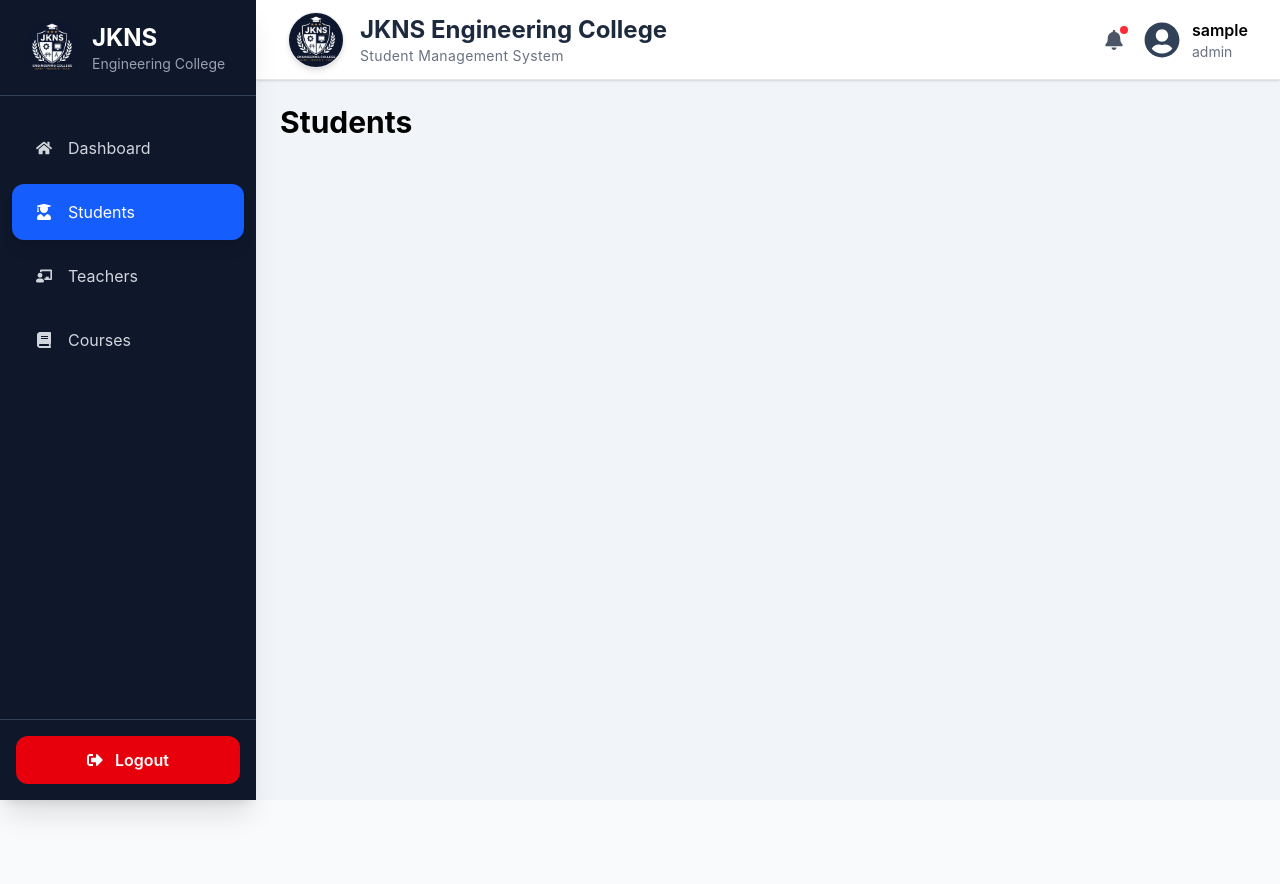
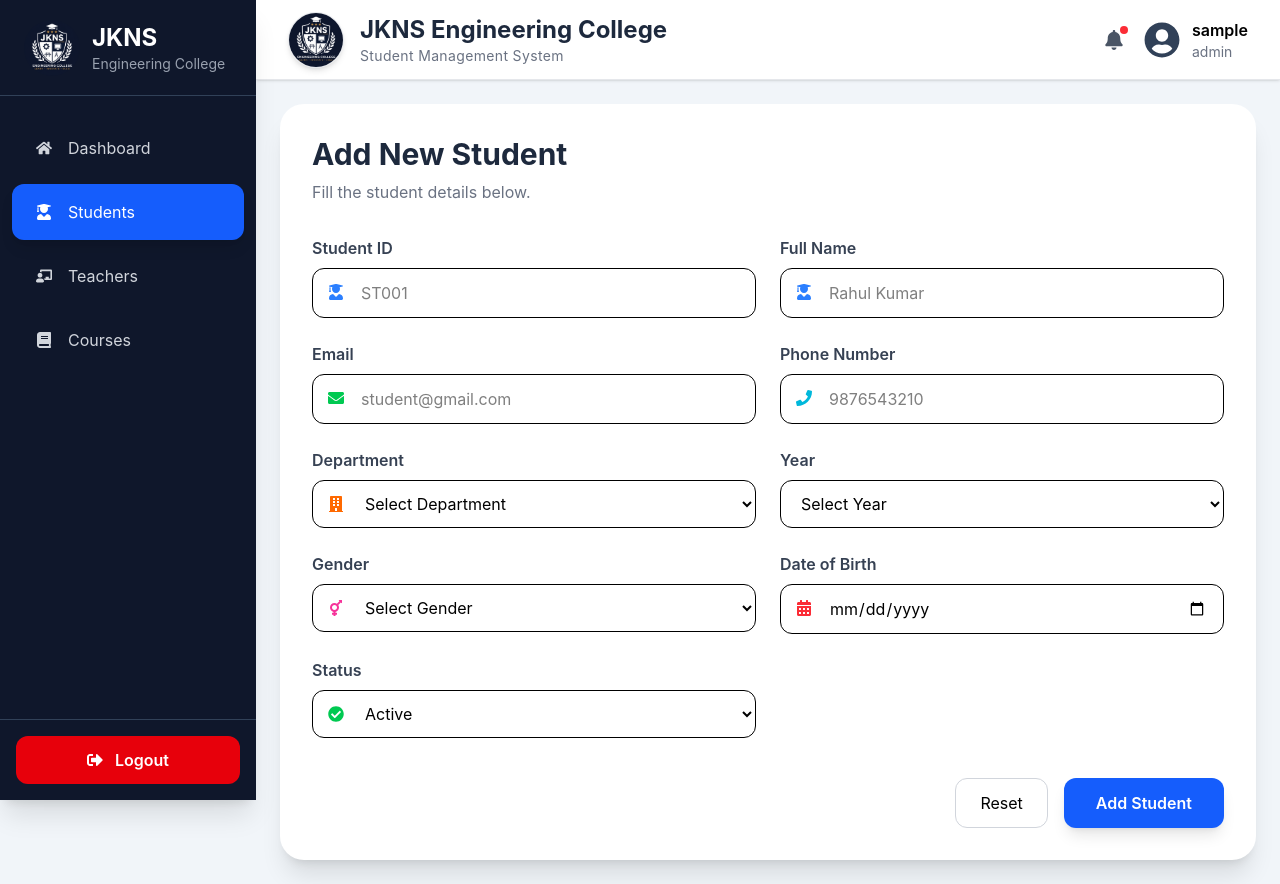
Before and after one commit to joshiyajaya-bit/System-Management, a React (Vite) app: page /students in a window 1280 px wide. Before the commit the page ends 800 px from the top, so only its background shows below. Built offline with nearby package versions, Linux system fonts and the light colour scheme; sample sign-in values are in the browser's storage.

Commit message:
add student form

```diff
--- a/src/pages/stu.jsx
+++ b/src/pages/stu.jsx
@@ -1,5 +1,14 @@
-function Students() {
-  return <h1 className="text-3xl font-bold">Students</h1>;
+import StudentForm from "../components/StudentForm";
+
+export default function Students() {
+  const handleAddStudent = (student) => {
+    console.log(student);
+    // Later you'll save it to JSON server or your API
+  };
+
+  return (
+    <div className="space-y-6">
+      <StudentForm onAddStudent={handleAddStudent} />
+    </div>
+  );
 }
-
-export default Students;
```
